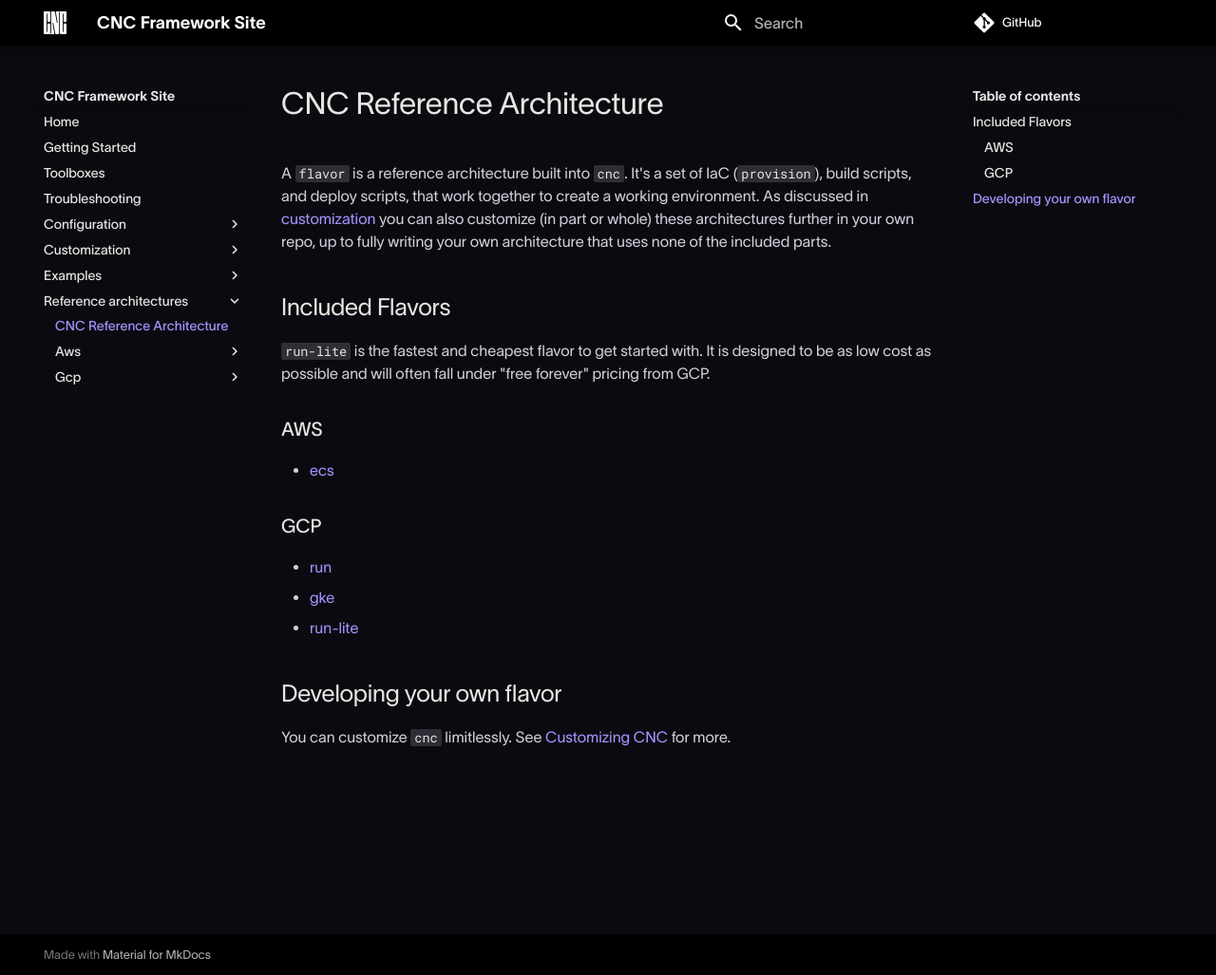
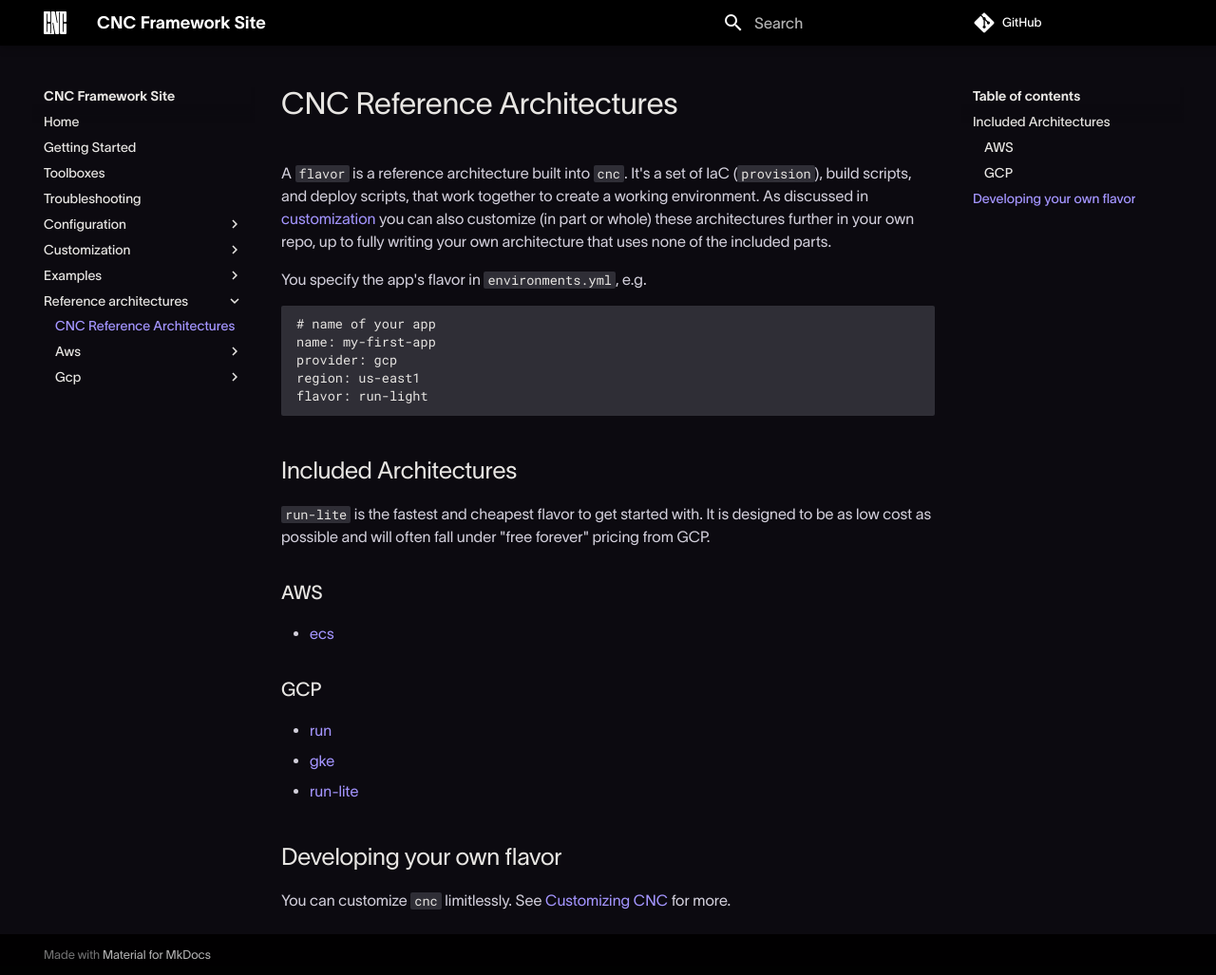
Before and after one commit to coherenceplatform/cnc, an MkDocs documentation site: the page built from docs/reference architectures/overview.md, in a window 1280 px wide and 1027 px high. Shown: the whole window at 95% size. Built offline with MkDocs 1.6.1 and Material for MkDocs 9.7.7, drawn with Linux system fonts in a browser that asks for light colours; some web fonts are replaced; comment, search, counter and statistics services are not loaded.

Commit message:
more flavor docs

````diff
--- a/docs/reference architectures/overview.md
+++ b/docs/reference architectures/overview.md
@@ -1,8 +1,18 @@
-# CNC Reference Architecture
+# CNC Reference Architectures
 
 A `flavor` is a reference architecture built into `cnc`. It's a set of IaC (`provision`), build scripts, and deploy scripts, that work together to create a working environment. As discussed in [customization](/customization/overview/) you can also customize (in part or whole) these architectures further in your own repo, up to fully writing your own architecture that uses none of the included parts.
 
-## Included Flavors
+You specify the app's flavor in `environments.yml`, e.g.
+
+```yaml
+# name of your app
+name: my-first-app
+provider: gcp
+region: us-east1
+flavor: run-light
+```
+
+## Included Architectures
 
 `run-lite` is the fastest and cheapest flavor to get started with. It is designed to be as low cost as possible and will often fall under "free forever" pricing from GCP.
 
````
Also changed, not shown: docs/configuration/cnc.md (+1 -1 lines).
